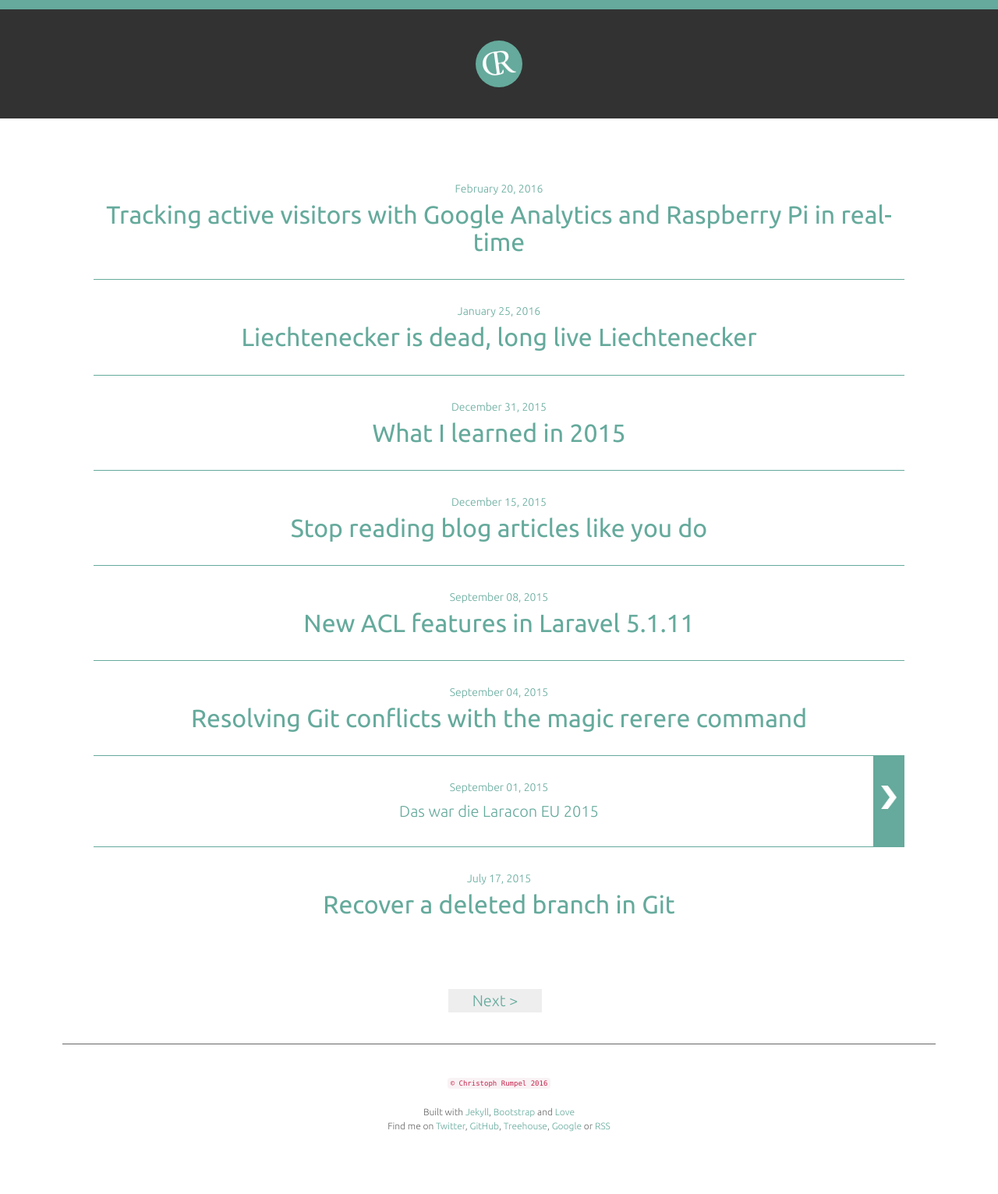
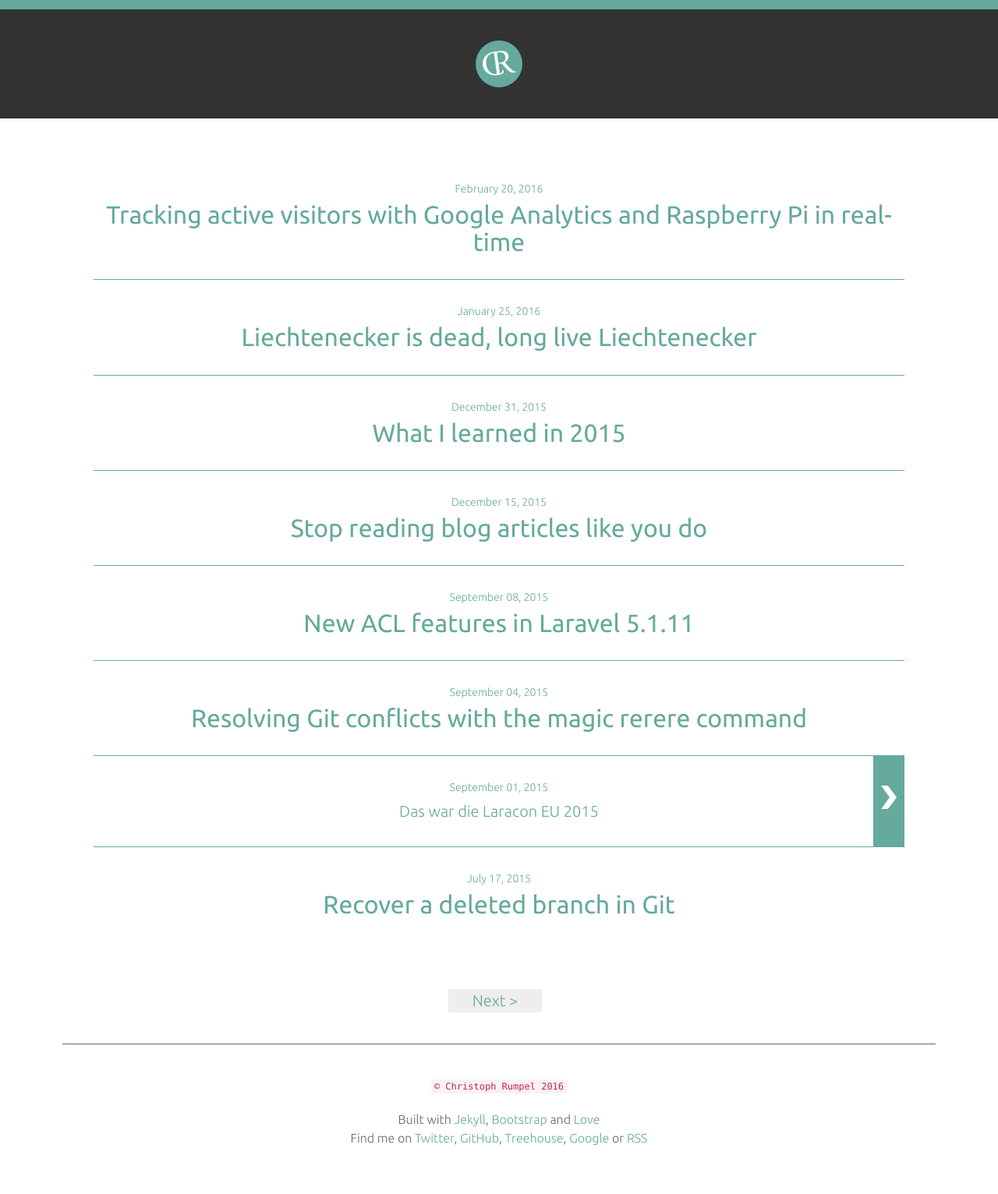
Before and after one commit to christophrumpel/christophrumpel.github.io, a Jekyll site: the page built from index.html, in a window 1280 px wide. Shown: the whole page at 78% size. Built offline with Jekyll 4.4.1, drawn with Linux system fonts in a browser that asks for light colours; the list of posts is cut into pages by our own code.

Commit message:
Update footer, increase font

```diff
--- a/_includes/style.css
+++ b/_includes/style.css
@@ -1979,8 +1979,8 @@ pre {
   border-top: 1px solid #666;
   color: #666;
   text-align: center;
-  font-size: 12px;
-  font-size: 0.6rem; }
+  font-size: 16px;
+  font-size: 0.8rem; }
   .footer--main a {
     text-decoration: none; }
 
--- a/assets/sass/modules/_footer.scss
+++ b/assets/sass/modules/_footer.scss
@@ -3,7 +3,7 @@
 	border-top: 1px solid $text-dark-color;
 	color: $text-dark-color;
 	text-align: center;
-	@include x-rem(font-size, 12px);
+	@include x-rem(font-size, 16px);
 
 	a {
 		text-decoration: none;
```
Also changed, not shown: _includes/style.min.css, assets/images/me.png.
